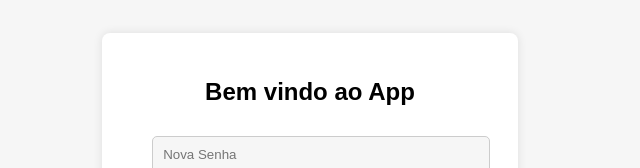
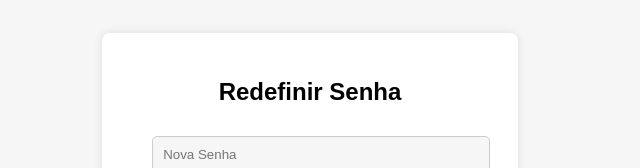
Before and after one commit to CarlosCruz0001/rest-passoword-PDM2, a React (Vite) app: page /reset-password in a window 1280 px wide. Shown: the part 232-400 px from the top of the page, without its empty margins (355-995 px from the left). Built offline with nearby package versions, Linux system fonts and the light colour scheme.

Commit message:
atualizações em reset passowrd

```diff
--- a/src/pages/ResetPassword.jsx
+++ b/src/pages/ResetPassword.jsx
@@ -48,7 +48,7 @@ export default function ResetPassword() {
 
   return (
     <div className="container">
-      <h2>Bem vindo ao App</h2>
+      <h2>Redefinir Senha</h2>
       <form onSubmit={handleResetPassword}>
         <input
           type="password"
```
